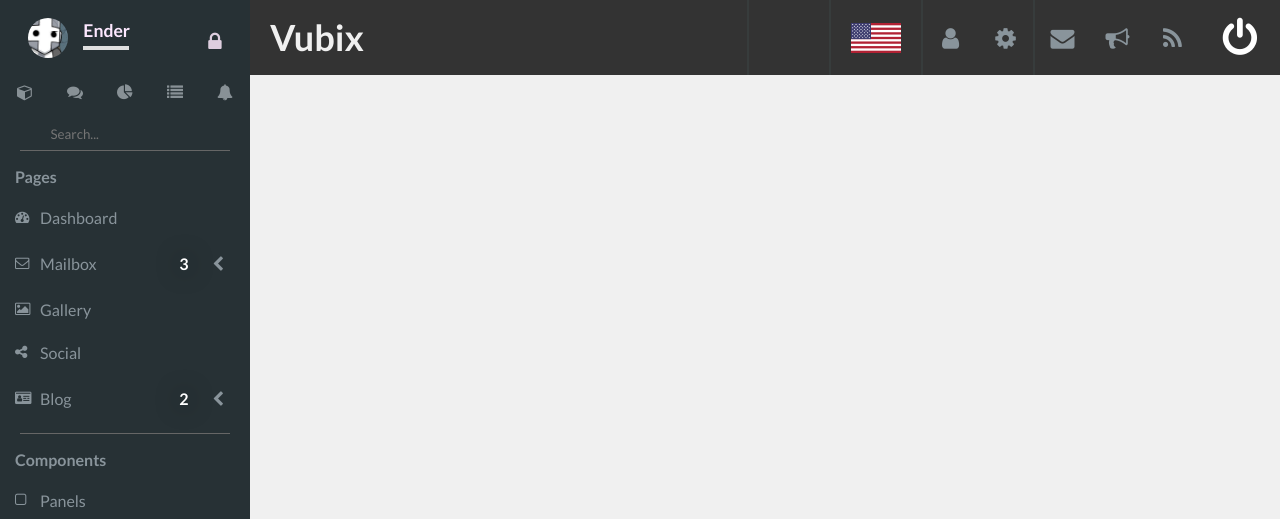
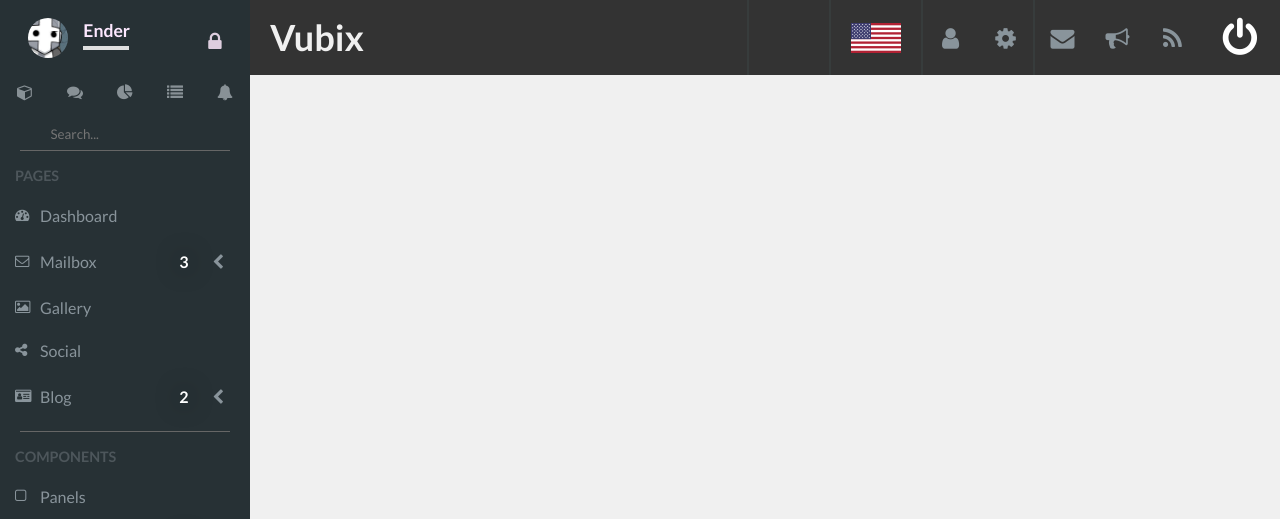
Before and after one commit to iEnder/vubix, a Vue app: page / in a window 1280 px wide. Shown: the top 519 px of the page. Built offline with nearby package versions, Linux system fonts and the light colour scheme; grey boxes are pictures that could not be loaded.

Commit message:
code origanization and sidebar additions

```diff
--- a/src/assets/_scss/_linksgroup.scss
+++ b/src/assets/_scss/_linksgroup.scss
@@ -9,8 +9,9 @@
         margin: 0 0 10px 0;
     }
     &__header {
-        font-size: 1em;
+        font-size: 0.9em;
         margin: 0 15px 10px 15px;
+        color: #4D565B;
     }
     &__item {
         margin: 0;
--- a/src/assets/_scss/_sidebar.scss
+++ b/src/assets/_scss/_sidebar.scss
@@ -129,6 +129,9 @@
         flex-shrink: 0;
         margin-bottom: 1em;
     }
+    &__end {
+        margin: 3em 0;
+    }
 }
 
 @media (max-width: 990px) {
--- /dev/null
+++ b/src/components/Sidebar/sidebar-nav.js
@@ -0,0 +1,67 @@
+module.exports = {
+
+    pages: [{ name: 'Dashboard', icon: 'fa fa-tachometer', link: '/dashboard' },
+            { name: 'Mailbox', icon: 'fa fa-envelope-o', rest: [
+                { name: 'Inbox', icon: 'fa fa-inbox', link: '/mailbox/inbox' },
+                { name: 'Mail', icon: 'fa fa-envelope', link: '/mailbox/mail' },
+                { name: 'Compose', icon: 'fa fa-comment', link: '/mailbox/compose'}
+            ]},
+            { name: 'Gallery', icon: 'fa fa-picture-o', link: '/gallery' },
+            { name: 'Social', icon: 'fa fa-share-alt', link: '/social' },
+            { name: 'Blog', icon: 'fa fa-id-card', rest: [
+                { name: 'Posts', icon: 'fa fa-columns', link: '/blog/posts' },
+                { name: 'Single Post', icon: 'fa fa-columns', link: '/blog/post' }]
+            }],
+
+
+    components: [{ name: 'Panels', icon: 'fa fa-square-o', link: '/panels' },
+                 { name: 'Charts', icon: 'fa fa-bar-chart', rest: [
+                     { name: 'Vubix Charts', icon: 'fa fa-area-chart', rest:[
+                     {name: 'Line Series', link: '/charts/vubix/line'},
+                     {name: 'Area Series', link: '/charts/vubix/area'},
+                     {name: 'Bar + Column Series', link: '/charts/vubix/bar'},
+                     {name: 'Mixed Series', link: '/charts/vubix/mixed'},
+                     {name: 'Pie + Donut Series', link: '/charts/vubix/pie'},
+                     ]},
+                     { name: 'Chart.JS', icon: 'fa fa-line-chart', link: '/charts/chartjs' },
+                     { name: 'C3.JS', icon: 'fa fa-line-chart', link: '/charts/c3js' },
+                     { name: 'Morris.JS', icon: 'fa fa-pie-chart', link: '/charts/morrisjs' },
+                 ]},
+                 { name: 'Static Timeline', icon: 'fa fa-clock-o', link: '/timeline' },
+                 { name: 'Interactive Timeline', icon: 'fa fa-backward', link: '/interactive-timeline' },
+                 { name: 'Codemirror', icon: 'fa fa-code', link: '/codemirror' },
+                 { name: 'Maps', icon: 'fa fa-map-marker', link: '/maps' },
+                 { name: 'Editor', icon: 'fa fa-pencil-square-o', link: '/editor' },
+                 { name: 'UI Elements', icon: 'fa fa-toggle-on', rest: [
+                     { name: 'Buttons', icon: 'fa fa-square-o', link: '/ui-elements/buttons' },
+                     { name: 'Dropdowns', icon: 'fa fa-chevron-down', link: '/ui-elements/dropdowns' },
+                     { name: 'Tabs & Navs', icon: 'fa fa-mouse-pointer', link: '/ui-elements/tabs-navs' },
+                     { name: 'Sliders', icon: 'fa fa-sliders', link: '/ui-elements/sliders' },
+                     { name: 'Knobs', icon: 'fa fa-circle', link: '/ui-elements/knobs' },
+                     { name: 'Modals', icon: 'fa fa-window-maximize', link: '/ui-elements/modals' },
+                     { name: 'Messenger', icon: 'fa fa-comments', link: '/ui-elements/messenger' },
+                 ]},
+                 { name: 'Forms', icon: 'fa fa-file', rest: [
+                     { name: 'Controls', icon: 'fa fa-fire', link: '/forms/controls' },
+                     { name: 'X-Editable', icon: 'fa fa-pencil-square-o', link: '/forms/editable' },
+                     { name: 'Wizard', icon: 'fa fa-wand', link: '/forms/wizard' },
+                 ]},
+                 { name: 'Tables', icon: 'fa fa-table', rest:[
+                     { name: 'Bootstrap Tables', icon: 'fa fa-table', link: '/tables/bootstrap' },
+                     { name: 'Datatables', icon: 'fa fa-table', link: '/tables/datatables' },
+                     { name: 'Tablesaw', icon: 'fa fa-table', link: '/tables/tablesaw' },
+                 ]},
+                 { name: 'Grid', icon: 'fa fa-th-list', link: '/grid' },
+                 { name: 'Calendar', icon: 'fa fa-calendar', link: '/calendar' },
+                 { name: 'File Utilities', icon: 'fa fa-folder-open', rest: [
+                     { name: 'Dropzone', icon: 'fa fa-inbox', link: '/file-utils/dropzone' },
+                     { name: 'Image Cropping', icon: 'fa fa-crop', link: '/file-utils/crop' },
+                 ]},
+                 { name: 'Fonts', icon: 'fa fa-font', link: '/fonts' }],
+    extras: [{ name: 'Login', icon: 'fa fa-sign-in', link: '/login' },
+            { name: 'Signup', icon: 'fa fa-user', link: '/signup' },
+            { name: 'Lock Page', icon: 'fa fa-lock', link: '/lock' },
+            { name: 'Invoice', icon: 'fa fa-tag', link: '/invoice' }],
+
+    documentation: [{ name: 'Documentation', icon: 'fa fa-file-text-o', link: '/documentation' }]
+}
--- a/src/components/sidebar/container.vue
+++ b/src/components/sidebar/container.vue
@@ -31,10 +31,14 @@
         <div class="sidebar__category sidebar-navigation" data-category="0">
             <input placeholder="Search..." type="text" class="sidebar-navigation__search">
             <span class="sidebar-navigation__divider" />
-            <LinksGroup header="Pages" :links="pages" />
+            <LinksGroup header="PAGES" :links="pages" />
             <span class="sidebar-navigation__divider" />
-             <LinksGroup header="Components" :links="components" />
+            <LinksGroup header="COMPONENTS" :links="components" />
             <span class="sidebar-navigation__divider" />
+            <LinksGroup header="EXTRAS" :links="extras" />
+            <span class="sidebar-navigation__divider" />
+            <LinksGroup header="DOCUMENTATION" :links="doc" />
+            <span class="sidebar-navigation__end"></span>
         </div>
         <div class="sidebar__category" data-category="1">
             <ContactGroup title="ONLINE" :people="online"/>
@@ -59,52 +63,22 @@
 <script>
 import ContactGroup from './ContactGroup';
 import LinksGroup from './LinksGroup';
+const sidebarNav = require('./sidebar-nav');
 export default {
     name: 'sidebar',
     props: ["username"],
     data() {
         return {
             currentPanel: 0,
-
             online: [{ name: 'Charlie Doe', image: 'https://placeholdit.imgix.net/~text?txtsize=6&bg=505050&txt=50%C3%9750&w=50&h=50' },
                      { name: 'Sam Doe',     image: 'https://placeholdit.imgix.net/~text?txtsize=6&bg=505050&txt=50%C3%9750&w=50&h=50' },
                      { name: 'Will Doe',    image: 'https://placeholdit.imgix.net/~text?txtsize=6&bg=505050&txt=50%C3%9750&w=50&h=50' },
                      { name: 'Finn Doe',    image: 'https://placeholdit.imgix.net/~text?txtsize=6&bg=505050&txt=50%C3%9750&w=50&h=50' },
                      { name: 'Mike Doe',    image: 'https://placeholdit.imgix.net/~text?txtsize=6&bg=505050&txt=50%C3%9750&w=50&h=50' }],
-
-            pages: [{ name: 'Dashboard', icon: 'fa fa-tachometer', link: '/dashboard' },
-                    { name: 'Mailbox', icon: 'fa fa-envelope-o', rest: [
-                        { name: 'Inbox', icon: 'fa fa-inbox', link: '/mailbox/inbox' },
-                        { name: 'Mail', icon: 'fa fa-envelope', link: '/mailbox/mail' },
-                        { name: 'Compose', icon: 'fa fa-comment', link: '/mailbox/compose'}
-                    ]},
-                    { name: 'Gallery', icon: 'fa fa-picture-o', link: '/gallery' },
-                    { name: 'Social', icon: 'fa fa-share-alt', link: '/social' },
-                    { name: 'Blog', icon: 'fa fa-id-card', rest: [
-                        { name: 'Posts', icon: 'fa fa-columns', link: '/blog/posts' },
-                        { name: 'Single Post', icon: 'fa fa-columns', link: '/blog/post' }]
-                    }],
-
-            components: [{ name: 'Panels', icon: 'fa fa-square-o', link: '/panels' },
-                         { name: 'Charts', icon: 'fa fa-bar-chart', rest: [
-                                { name: 'Vubix Charts', icon: 'fa fa-area-chart', rest:[
-                                {name: 'Line Series', link: '/charts/vubix/line'},
-                                {name: 'Area Series', link: '/charts/vubix/area'},
-                                {name: 'Bar + Column Series', link: '/charts/vubix/bar'},
-                                {name: 'Mixed Series', link: '/charts/vubix/mixed'},
-                                {name: 'Pie + Donut Series', link: '/charts/vubix/pie'},
-                             ]},
-                             { name: 'Chart.JS', icon: 'fa fa-line-chart', link: '/charts/chartjs' },
-                             { name: 'C3.JS', icon: 'fa fa-line-chart', link: '/charts/c3js' },
-                             { name: 'Morris.JS', icon: 'fa fa-pie-chart', link: '/charts/morrisjs' },
-                         ]},
-                         { name: 'Static Timeline', icon: 'fa fa-clock-o', link: '/timeline' },
-                         { name: 'Interactive Timeline', icon: 'fa fa-backward', link: '/interactive-timeline' },
-                         { name: 'Codemirror', icon: 'fa fa-code', link: '/codemirror' },
-                         { name: 'Maps', icon: 'fa fa-map-marker', link: '/maps' },
-                         { name: 'Editor', icon: 'fa fa-pencil-square-o', link: '/editor' },
-                         { name: 'Editor', icon: 'fa fa-pencil-square-o', link: '/editor' }],
-
+            pages: sidebarNav.pages,
+            components: sidebarNav.components,
+            extras: sidebarNav.extras,
+            doc: sidebarNav.documentation
         };
     },
     methods: {
```
